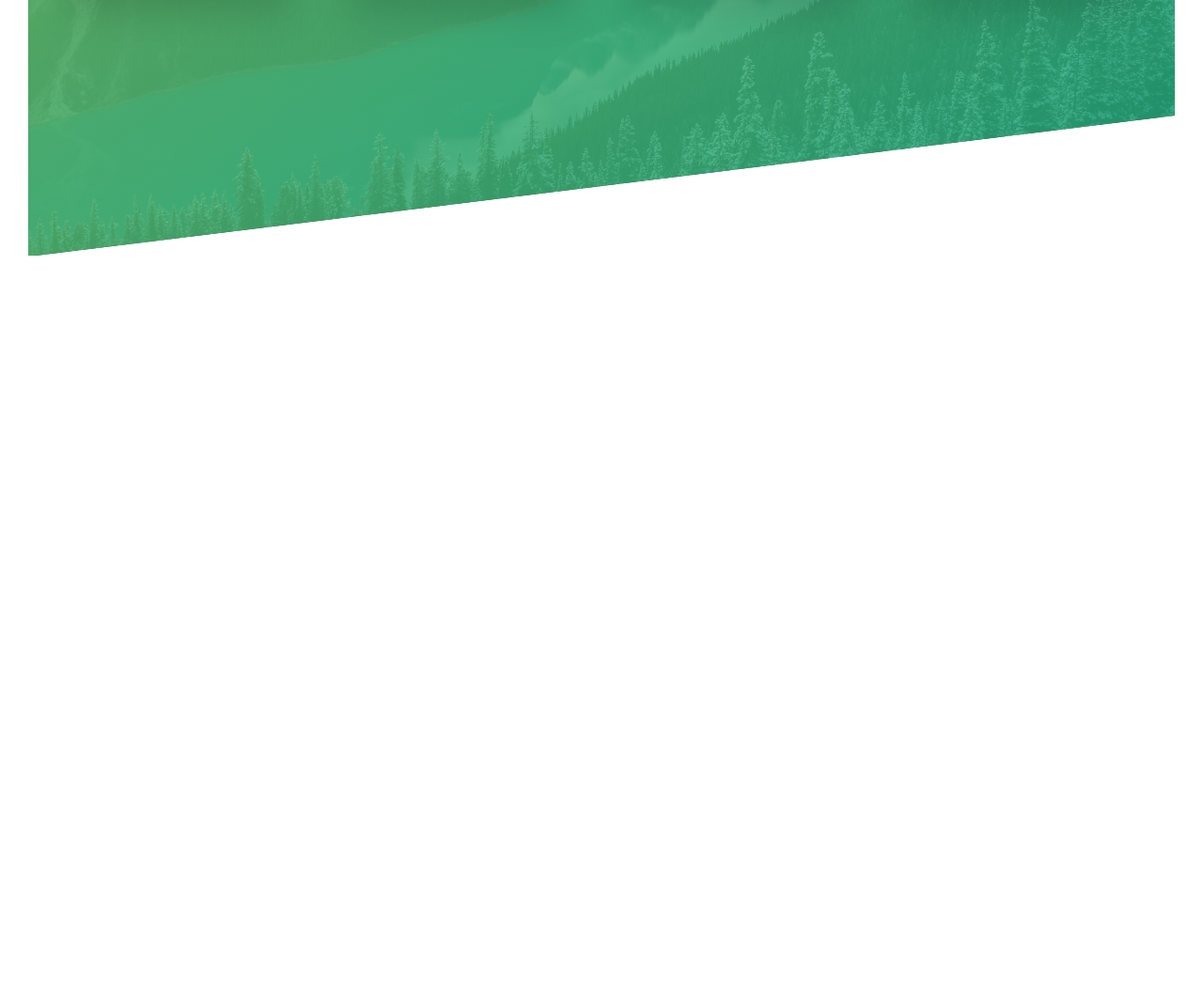
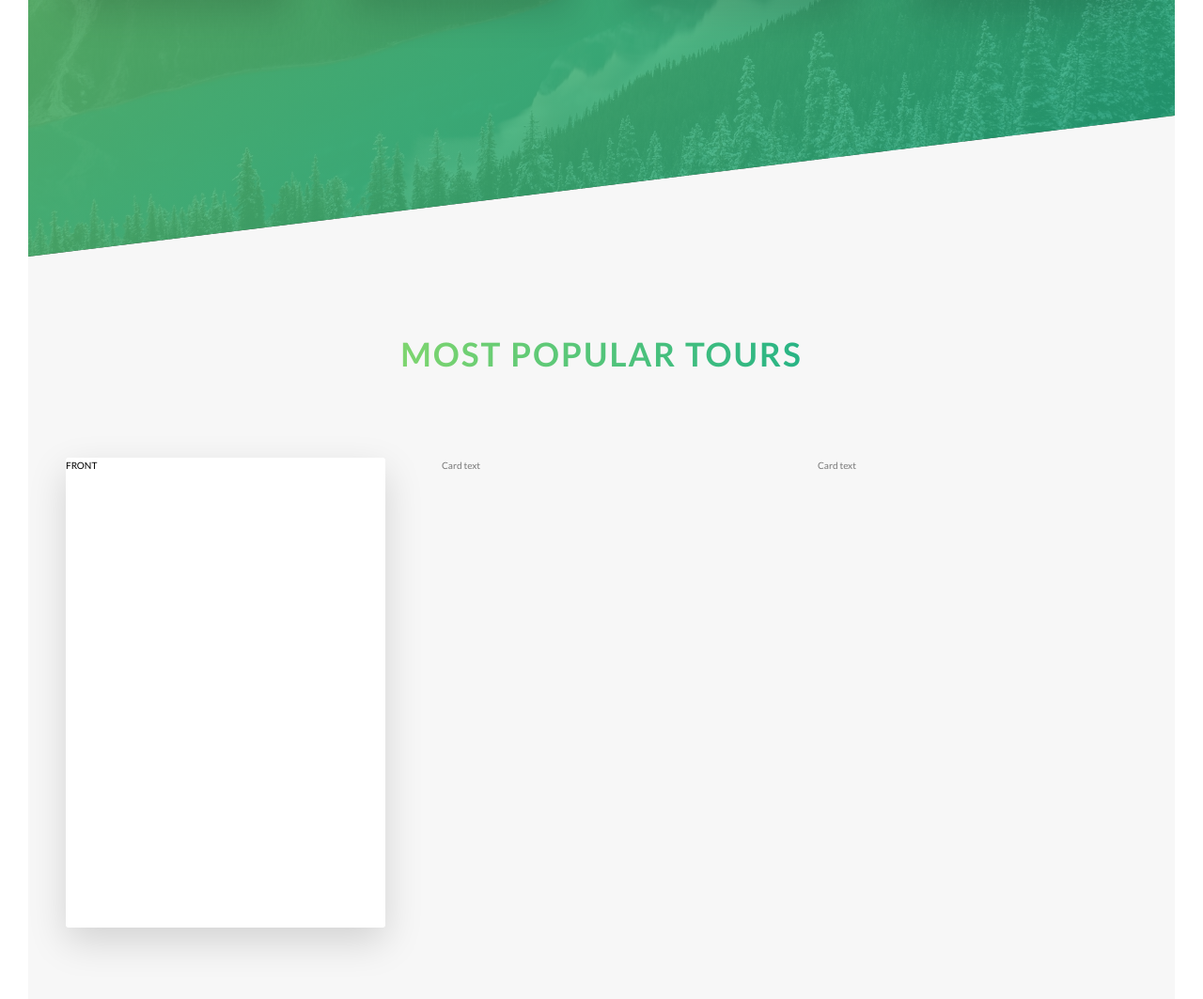
Before and after one commit to cynthiaChanChan/tour, a website: page index.html in a window 1280 px wide. Shown: the part 2090-3153 px from the top of the page at 94% size. Before the commit the page ends 2362 px from the top, so only its background shows below. Drawn offline with Linux system fonts and the light colour scheme.

Commit message:
039 Building the Tours Section - Part 1

```diff
--- a/index.html
+++ b/index.html
@@ -105,6 +105,37 @@
                     </div>
                 </div>
             </section>
+
+            <section class="section-tours">
+                <div class="u-center-text u-margin-bottom-big">
+                    <h2 class="heading-secondary">
+                        Most popular tours
+                    </h2>
+                </div>
+
+                <div class="row">
+                    <div class="col-1-of-3">
+                        <div class="card">
+                            <div class="card__side card__side--front">
+                                FRONT
+                            </div>
+                            <div class="card__side card__side--back card__side--back-1">
+                                BACK
+                            </div>
+                        </div>
+                    </div>
+                    <div class="col-1-of-3">
+                        <div class="card">
+                            Card text
+                        </div>
+                    </div>
+                    <div class="col-1-of-3">
+                        <div class="card">
+                            Card text
+                        </div>
+                    </div>
+                </div>
+            </section>
         </main>
     </body>
 </html>
--- a/sass/abstracts/_variables.scss
+++ b/sass/abstracts/_variables.scss
@@ -2,6 +2,12 @@
 $color-primary: #55c57a;
 $color-primary-light: #7ed56f;
 $color-primary-dark: #28b485;
+
+$color-secondary-light: #ffb900;
+$color-secondary-dark: #ff7730;
+
+$color-tertiary-light: #2998ff;
+$color-tertiary-dark: #5643fa;
 
 $color-grey-light-1: #f7f7f7;
 
--- /dev/null
+++ b/sass/components/_card.scss
@@ -0,0 +1,40 @@
+.card {
+    perspective: 150rem;
+    -moz-perspective: 150rem;
+    position: relative;
+    height: 50rem;
+
+    &__side {
+        height: 50rem;
+        transition: all .8s ease;
+        position: absolute;
+        top: 0;
+        left: 0;
+        width: 100%;
+        backface-visibility: hidden;
+        border-radius: 3px;
+        box-shadow: 0 1.5rem 4rem rgba($color-black, .15);
+
+        &--front {
+            color: #000;
+            background-color: $color-white;
+        }
+
+        &--back {
+            background-color: green;
+            transform: rotateY(180deg);
+
+            &-1 {
+                background-image: linear-gradient(to right bottom, $color-secondary-light, $color-secondary-dark);
+            }
+        }
+    }
+
+    &:hover &__side--front {
+        transform: rotateY(180deg);
+    }
+
+    &:hover &__side--back {
+        transform: rotateY(0);
+    }
+}
--- a/sass/main.scss
+++ b/sass/main.scss
@@ -10,6 +10,7 @@
 @import "components/button";
 @import "components/composition";
 @import "components/feature-box";
+@import "components/card";
 
 @import "layout/grid";
 @import "layout/header";
--- a/sass/pages/_home.scss
+++ b/sass/pages/_home.scss
@@ -20,3 +20,9 @@
 		transform: skewY(7deg);
 	}
 }
+
+.section-tours {
+	padding: 25rem 0 50rem 0;
+	background-color: $color-grey-light-1;
+	margin-top: -10rem;
+}
```
Also changed, not shown: css/style.css, 1 other file.
